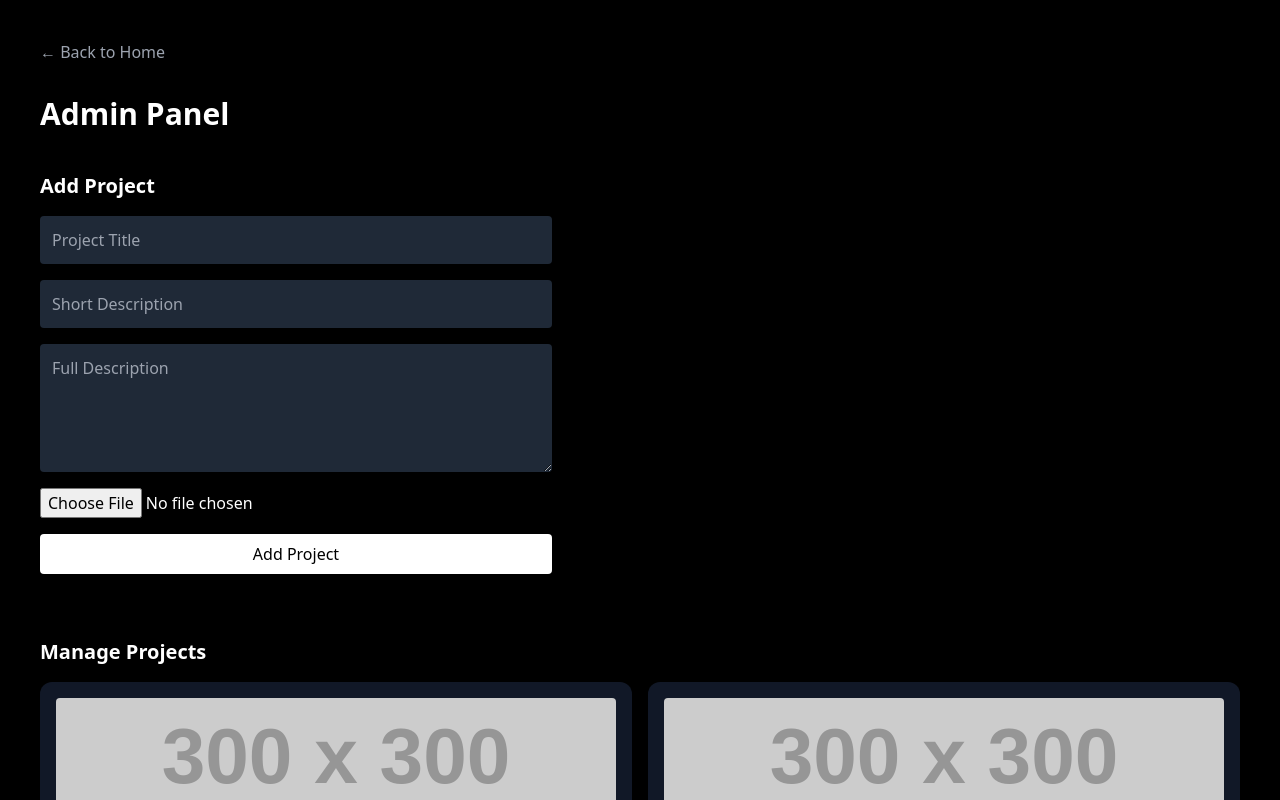
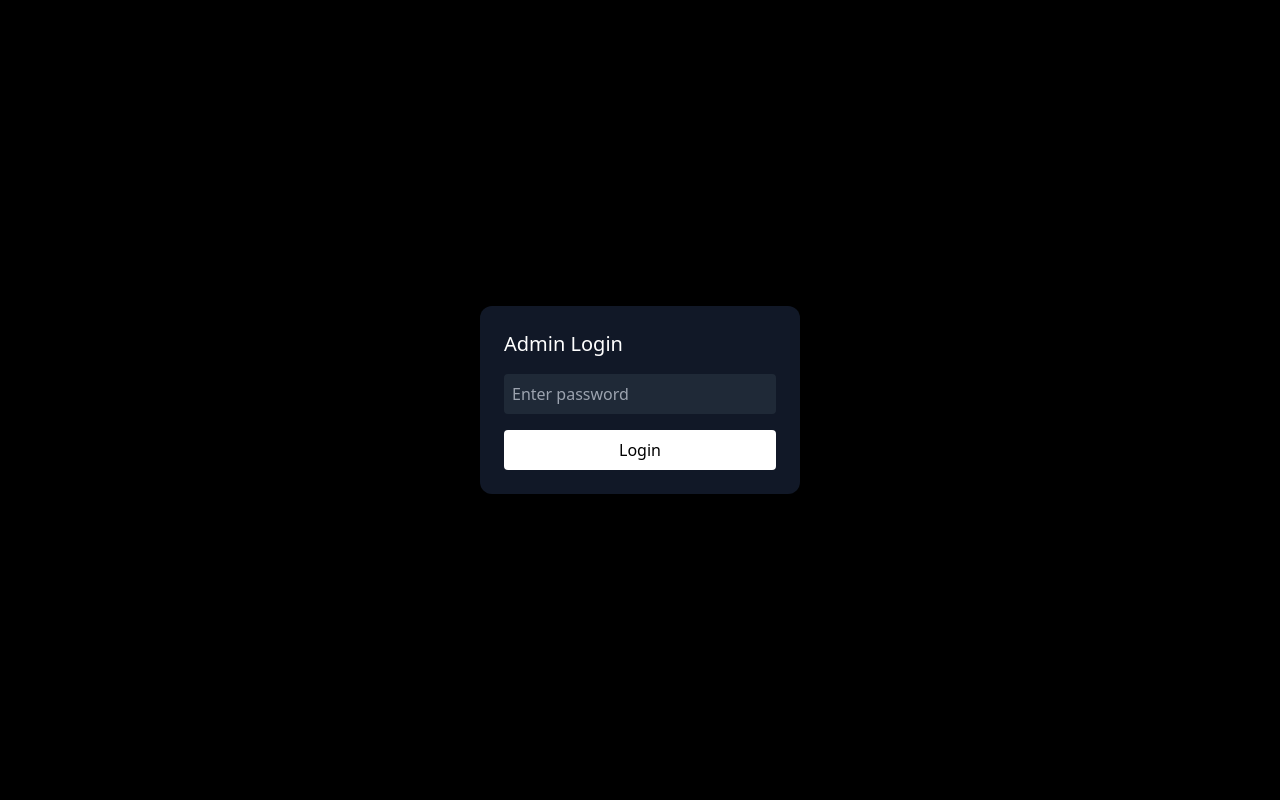
Before and after one commit to erpanter/my-portfolio, a React (Vite) app: page /admin in a window 1280 px wide. Shown: the top 800 px of the page. Built offline with nearby package versions, Linux system fonts and the light colour scheme.

Commit message:
added password protection to admin (will buff it more later)

```diff
--- a/src/App.jsx
+++ b/src/App.jsx
@@ -3,8 +3,12 @@ import { useState, useEffect } from "react";
 
 import Home from "./pages/Home";
 import Admin from "./pages/Admin";
+import Login from "./pages/Login";
 
 function App() {
+
+  // ADMIN AUTH
+  const isAdmin = localStorage.getItem("isAdmin") === "true";
 
   // PROJECTS STATE
   const [projects, setProjects] = useState(() => {
@@ -56,31 +60,26 @@ function App() {
 
   return (
     <Routes>
-
-      {/* HOME */}
       <Route
         path="/"
-        element={
-          <Home
-            projects={projects}
-            photos={photos}
-          />
-        }
+        element={<Home projects={projects} photos={photos} />}
       />
 
-      {/* ADMIN */}
       <Route
         path="/admin"
         element={
+          isAdmin ? (
             <Admin
               projects={projects}
               setProjects={setProjects}
               photos={photos}
               setPhotos={setPhotos}
             />
+          ) : (
+            <Login />
+          )
         }
       />
-
     </Routes>
   );
 }
--- a/src/pages/Admin.jsx
+++ b/src/pages/Admin.jsx
@@ -103,9 +103,15 @@ export default function Admin({ projects, setProjects, photos, setPhotos }) {
     <div className="min-h-screen bg-black text-white p-10">
 
       {/* BACK */}
-      <Link to="/" className="inline-block mb-8 text-gray-400 hover:text-white">
-        ← Back to Home
-      </Link>
+      <button
+        onClick={() => {
+          localStorage.removeItem("isAdmin");
+          window.location.href = "/";
+        }}
+        className="mb-6 bg-red-500 px-4 py-2 rounded"
+      >
+        Logout
+      </button>
 
       <h1 className="text-3xl font-bold mb-10">Admin Panel</h1>
 
--- /dev/null
+++ b/src/pages/Login.jsx
@@ -0,0 +1,39 @@
+import { useState } from "react";
+import { useNavigate } from "react-router-dom";
+
+export default function Login() {
+  const [input, setInput] = useState("");
+  const navigate = useNavigate();
+
+  const handleLogin = () => {
+    if (input === import.meta.env.VITE_ADMIN_PASSWORD) {
+      localStorage.setItem("isAdmin", "true");
+      navigate("/admin");
+    } else {
+      alert("Wrong password");
+    }
+  };
+
+  return (
+    <div className="min-h-screen flex items-center justify-center bg-black text-white">
+      <div className="bg-gray-900 p-6 rounded-xl w-80">
+        <h2 className="text-xl mb-4">Admin Login</h2>
+
+        <input
+          type="password"
+          placeholder="Enter password"
+          className="w-full p-2 mb-4 bg-gray-800 rounded"
+          value={input}
+          onChange={(e) => setInput(e.target.value)}
+        />
+
+        <button
+          onClick={handleLogin}
+          className="w-full bg-white text-black py-2 rounded"
+        >
+          Login
+        </button>
+      </div>
+    </div>
+  );
+}
```
Also changed, not shown: 1 other file (tests, documents, lock files or other folders). Lines whose indentation alone changed are shown as unchanged.
